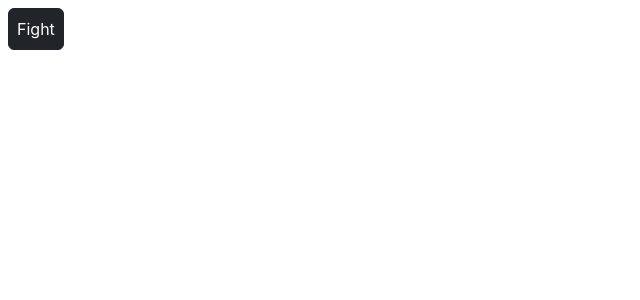
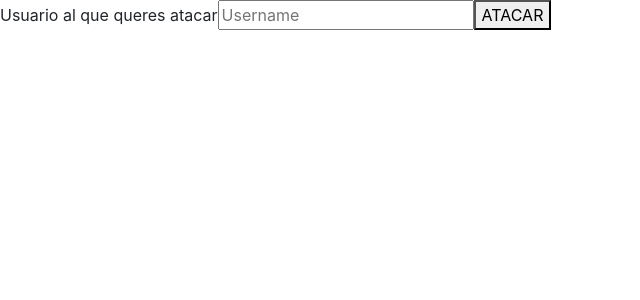
Before and after one commit to HeroPath/Frontend, a React (Create React App) app: page /playervsplayer in a window 1280 px wide. Shown: the top 300 px of the page, without its empty margins (0-640 px from the left). Built offline with nearby package versions, Linux system fonts and the light colour scheme.

Commit message:
add arena component (in progress)

```diff
--- a/src/App.jsx
+++ b/src/App.jsx
@@ -24,7 +24,7 @@ import PvEBattle from "./components/sideBar/PvE/PvEBattle";
 
 /* -------------------------------- ARENA --------------------------------------------*/
 
-import PlayerVsPlayer from "./components/sideBar/PlayerVsPlayer";
+import PlayerVsPlayer from "./components/sideBar/PvP/PlayerVsPlayer";
 
 /* -------------------------------- //ARENA --------------------------------------------*/
 /* -------------------------------- RANKING --------------------------------------------*/
--- a/src/components/sideBar/PlayerVsPlayer.jsx
+++ /dev/null
@@ -1,42 +0,0 @@
-import React, { useEffect } from "react";
-import Cookies from "universal-cookie";
-import axios from "axios";
-import { useNavigate } from "react-router-dom";
-
-const PlayerVsPlayer = () => {
-  const cookies = new Cookies();
-  const headers = {
-    "content-type": "application/json",
-    Authorization: "Bearer " + cookies.get("token"),
-  };
-
-  return (
-    <div>
-      <button
-        className="btn btn-dark m-2 p-2"
-        type="submit"
-        onClick={async (e) => {
-          e.preventDefault();
-          await axios
-            .post(
-              "https://ao-web.herokuapp.com/api/v1/users/attack-user/",
-              "test5",
-              {
-                headers,
-              }
-            )
-            .then((response) => {
-              if (response.status === 200) {
-                // navigate("/profile");
-                console.log(response.data);
-              }
-            });
-        }}
-      >
-        Fight
-      </button>
-    </div>
-  );
-};
-
-export default PlayerVsPlayer;
--- /dev/null
+++ b/src/components/sideBar/PvP/PlayerVsPlayer.jsx
@@ -0,0 +1,47 @@
+import React from "react";
+import Cookies from "universal-cookie";
+import axios from "axios";
+import { useNavigate } from "react-router-dom";
+
+const PlayerVsPlayer = () => {
+  const cookies = new Cookies();
+  const headers = {
+    "content-type": "application/json",
+    Authorization: "Bearer " + cookies.get("token"),
+  };
+
+  const navigate = useNavigate();
+
+  const [userAttack, setUserAttack] = React.useState("");
+
+  function handleChange(e) {
+    const userName = e.target.value;
+
+    setUserAttack(userName);
+  }
+
+  async function handleSubmit(e) {
+    e.preventDefault();
+
+    await axios
+      .post(
+        "https://ao-web.herokuapp.com/api/v1/users/attack-user/" + userAttack,
+        { headers }
+      )
+      .then((response) => {
+        if (response.status === 200) {
+          navigate("/profile");
+        }
+      });
+  }
+
+  return (
+    <form onSubmit={handleSubmit}>
+      <label>Usuario al que queres atacar</label>
+      <input type="text" placeholder="Username" onChange={handleChange} />
+      <button type="submit">ATACAR</button>
+    </form>
+  );
+};
+
+export default PlayerVsPlayer;
--- a/src/components/sideBar/SideBar.jsx
+++ b/src/components/sideBar/SideBar.jsx
@@ -11,7 +11,7 @@ const SideBar = () => {
       <a href="/zone" className="button--links links m-3">
         Maps
       </a>
-      <a href="#" className="button--links links m-3" disabled>
+      <a href="/playervsplayer" className="button--links links m-3" disabled>
         Arena
       </a>
       <a href="#" className="button--links links m-3">
```
